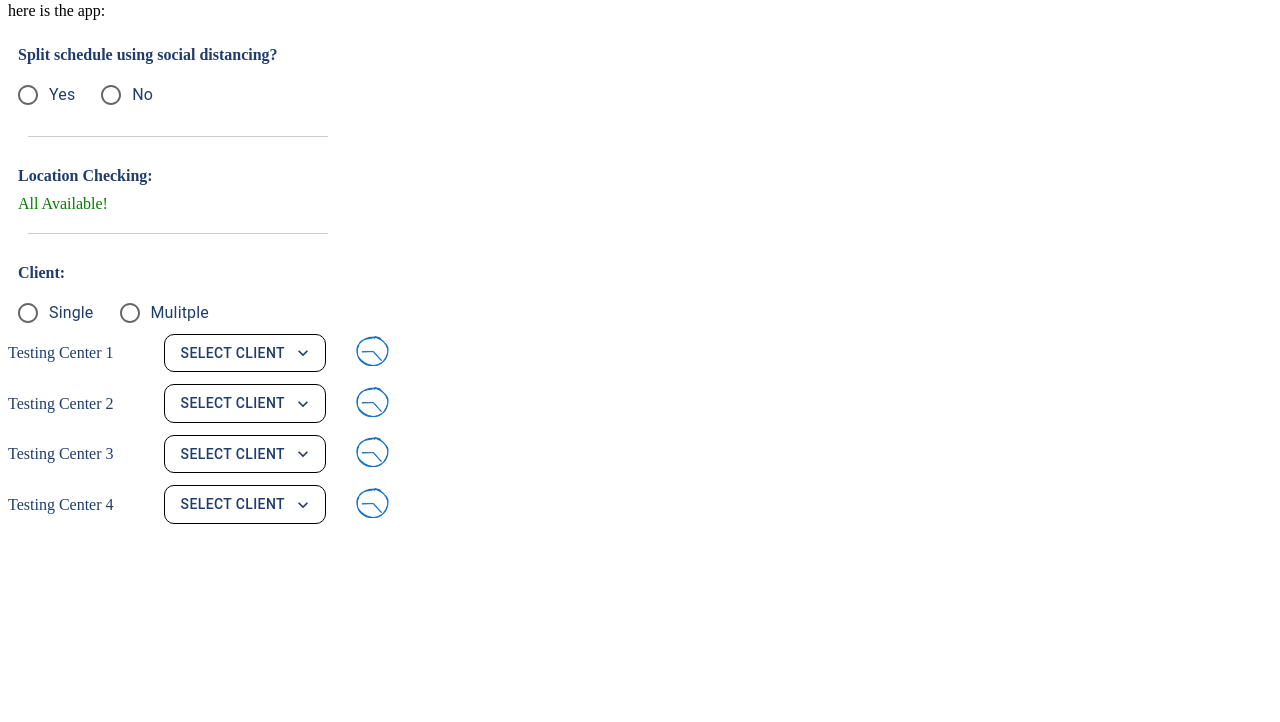
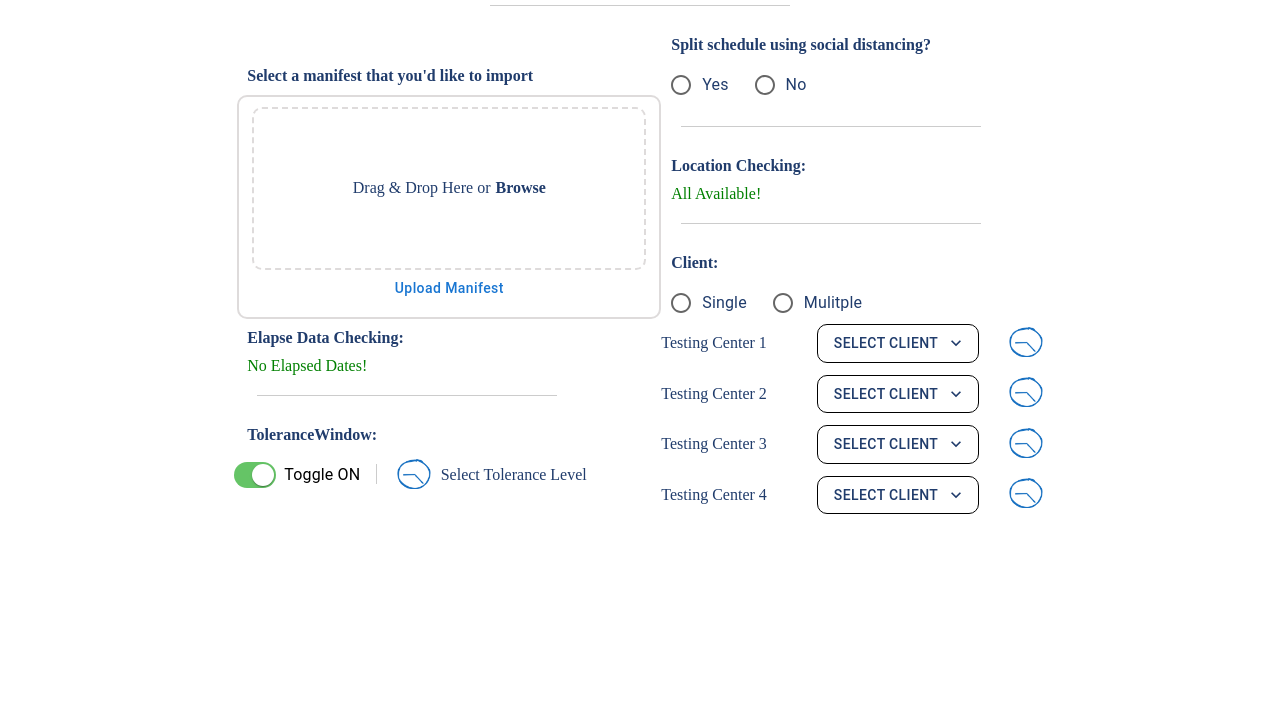
Before and after one commit to gavinBP/DocumentUploadReactComponent, a React app: page / in a window 1280 px wide. Shown: the part 78-800 px from the top of the page. Built offline with nearby package versions, Linux system fonts and the light colour scheme.

Commit message:
filled out the elapse data and tolerance window componenets. started on the drag and drop component (functionality needs to be built next) and started on the overall orienting of the visual layout of the page

```diff
--- a/src/components/App.js
+++ b/src/components/App.js
@@ -1,15 +1,40 @@
 import React, { Component } from 'react'
 import "../css/main.css";
 import LocationOptions from './LocationOptions';
+import SwitchButton from './SwitchButton'
+import QuestionBlock from './QuestionBlock';
+import UploadManifest from './UploadManifest';
 
 class App extends Component {
 
     render() {
         return (
-            <div>
-                <h1>Hello World!</h1>
-                <p>here is the app:</p>
-                <LocationOptions />
+            <div className='mainDiv'>
+                <div>
+                    X
+                </div>
+                <div style={{
+                    display:"flex",
+                    flexDirection: "column",
+                    alignItems: "center"
+                    }}>
+                    <div className='header'>Document Upload</div>
+                    <div className='line' style={{width:"300px"}}></div>
+                </div>
+                <div className='mainInfoDiv'>
+                    <div>
+                        <UploadManifest />
+                        <QuestionBlock question={"Elapse Data Checking:"} noOptions={true} statement={"No Elapsed Dates!"}/>
+                        <div className='line' style={{width:"300px"}}></div>
+                        <QuestionBlock question={"ToleranceWindow:"} isToleranceWindow={true} />
+                    </div>
+                    <div>
+                        <LocationOptions />
+                    </div>
+                </div>
+                <div>
+
+                </div>
             </div>
         )
     }
--- a/src/components/QuestionBlock.js
+++ b/src/components/QuestionBlock.js
@@ -4,19 +4,42 @@ import { useState } from 'react';
 import Radio from '@mui/material/Radio';
 import RadioGroup from '@mui/material/RadioGroup';
 import FormControlLabel from '@mui/material/FormControlLabel';
+import SwitchButton from './SwitchButton';
+import miniClock from '../images/miniClock.png';
 
 function QuestionBlock(props) {
-    const { question, optionOne, optionTwo, noOptions } = props;
+    const { question, optionOne, optionTwo, noOptions, statement, isToleranceWindow } = props;
     const [value, setValue] = useState('');
 
     const handleChange = (event) => {
         setValue(event.target.value);
+        console.log(statement)
+    }
+
+    if(isToleranceWindow) {
+        return (
+            <>
+                <div>
+                    <div className='QuestionBlockQuestion'>{question}</div>
+                </div>
+                <div className='toleranceWindowOptions'>
+                    <div>
+                        <SwitchButton />
+                    </div>
+                    <div className='miniVertLine'></div>
+                    <div style={{display: "flex", flexDirection: "row"}}>
+                        <img src={miniClock} style={{height:"30px", marginTop:"5px", marginRight: "10px", }}/>
+                        <div style={{color: "#203c6c", width:"200px", display: "flex", textAlign: "center", alignItems: "center"}}>Select Tolerance Level</div>
+                    </div>
+                </div>
+            </>
+        )
     }
 
     return (
         <>
             <div className='QuestionBlockQuestion'>{question}</div>
-            {noOptions ? (<div style={{color: "green", paddingLeft:"10px"}}>All Available!</div>):(<div>
+            {noOptions ? (<div style={{color: "green", paddingLeft:"10px"}}>{statement}</div>):(<div>
             <RadioGroup value={value} onChange={handleChange}>
                 <div>
                 <FormControlLabel value={"Yes"} control={<Radio />} label={optionOne} className='QuestionBlockAnswer'/>
--- a/src/components/QuestionBlockSection.js
+++ b/src/components/QuestionBlockSection.js
@@ -9,11 +9,11 @@ function QuestionBlockSection(props) {
     return (
         <>
             <div className='QuestionBlockSection'>
-                <QuestionBlock question={"Split schedule using social distancing?"} optionOne={"Yes"} optionTwo={"No"} noOptions={false}/>
+                <QuestionBlock question={"Split schedule using social distancing?"} optionOne={"Yes"} optionTwo={"No"} noOptions={false} isToleranceWindow={false} />
                 <div className='line'></div>
-                <QuestionBlock question={"Location Checking:"} noOptions={true}/>
+                <QuestionBlock question={"Location Checking:"} noOptions={true} statement={"All Available!"} isToleranceWindow={false}/>
                 <div className='line'></div>
-                <QuestionBlock question={"Client:"} optionOne={"Single"} optionTwo={"Mulitple"} noOptions={false}/>
+                <QuestionBlock question={"Client:"} optionOne={"Single"} optionTwo={"Mulitple"} noOptions={false} isToleranceWindow={false}/>
             </div>
         </>
     )
--- /dev/null
+++ b/src/components/SwitchButton.js
@@ -0,0 +1,82 @@
+import * as React from 'react';
+import { useState } from 'react';
+import { styled } from '@mui/material/styles';
+import FormGroup from '@mui/material/FormGroup';
+import FormControlLabel from '@mui/material/FormControlLabel';
+import Switch from '@mui/material/Switch';
+import Stack from '@mui/material/Stack';
+import Typography from '@mui/material/Typography';
+
+
+const IOSSwitch = styled((props) => (
+  <Switch focusVisibleClassName=".Mui-focusVisible" disableRipple {...props} />
+))(({ theme }) => ({
+  width: 42,
+  height: 26,
+  padding: 0,
+  '& .MuiSwitch-switchBase': {
+    padding: 0,
+    margin: 2,
+    transitionDuration: '300ms',
+    '&.Mui-checked': {
+      transform: 'translateX(16px)',
+      color: '#fff',
+      '& + .MuiSwitch-track': {
+        backgroundColor: theme.palette.mode === 'dark' ? '#2ECA45' : '#65C466',
+        opacity: 1,
+        border: 0,
+      },
+      '&.Mui-disabled + .MuiSwitch-track': {
+        opacity: 0.5,
+      },
+    },
+    '&.Mui-focusVisible .MuiSwitch-thumb': {
+      color: '#33cf4d',
+      border: '6px solid #fff',
+    },
+    '&.Mui-disabled .MuiSwitch-thumb': {
+      color:
+        theme.palette.mode === 'light'
+          ? theme.palette.grey[100]
+          : theme.palette.grey[600],
+    },
+    '&.Mui-disabled + .MuiSwitch-track': {
+      opacity: theme.palette.mode === 'light' ? 0.7 : 0.3,
+    },
+  },
+  '& .MuiSwitch-thumb': {
+    boxSizing: 'border-box',
+    width: 22,
+    height: 22,
+  },
+  '& .MuiSwitch-track': {
+    borderRadius: 26 / 2,
+    backgroundColor: theme.palette.mode === 'light' ? '#E9E9EA' : '#39393D',
+    opacity: 1,
+    transition: theme.transitions.create(['background-color'], {
+      duration: 500,
+    }),
+  },
+}));
+
+
+export default function SwitchButton(props) {
+    const [value, setValue] = useState("Toggle ON");
+
+
+    const handleChange = (e) => {
+        if(value === "Toggle ON") {
+            setValue("Toggle OFF")
+        }
+        else {
+            setValue("Toggle ON")
+        }
+    }
+
+  return (
+      <FormControlLabel
+        control={<IOSSwitch sx={{ m: 1 }} defaultChecked />}
+        label={value} onChange={handleChange}
+      />
+  );
+}
--- /dev/null
+++ b/src/components/UploadManifest.js
@@ -0,0 +1,32 @@
+import React, { Fragment } from 'react';
+import "../css/main.css";
+import { useState } from 'react';
+import Button from '@mui/material/Button';
+
+
+function UploadManifest(props) {
+    const [files, setFiles] = useState(null);
+
+    const handleDragOver = (event) => {
+        event.preventDefault();
+    }
+
+    const handleDrop = (event) => {
+        event.preventDefault();
+        console.log(event);
+    }
+
+    return (
+        <>
+            <div className='QuestionBlockQuestion'>Select a manifest that you'd like to import</div>
+            <div className='uploadBox'>
+                <div className='dropZone' onDragOver={handleDragOver} onDrop={handleDrop}>
+                    <div style={{color: "#203c6c"}}>Drag &amp; Drop Here or<strong style={{marginLeft: "5px"}}>Browse</strong></div>
+                </div>
+                <Button style={{textTransform:"none"}}>Upload Manifest</Button>
+            </div>
+        </>
+    )
+}
+
+export default UploadManifest;
--- a/src/css/main.css
+++ b/src/css/main.css
@@ -1,5 +1,17 @@
 body {
 
+}
+
+.mainInfoDiv {
+    display: flex;
+    flex-direction: row;
+    align-items: center;
+    justify-content: center;
+}
+
+.header {
+    font-size: xx-large;
+    color:#203c6c
 }
 
 .testing-center {
@@ -35,9 +47,48 @@ body {
     opacity: 20%;
 }
 
+.miniVertLine {
+    border-left: 1px solid #000;
+    margin-right: 20px;
+    margin-top: 10px;
+    height: 20px;
+    opacity: .2; /* Adjust the opacity value if needed */
+  }
+
 .QuestionBlockSection {
     display: flex;
     align-items: left;
     flex-direction: column;
     max-width: 300px;
 }
+
+.toleranceWindowOptions {
+    display: flex;
+    flex-direction: row;
+}
+
+.uploadBox {
+    display: flex;
+    flex-direction: column ;
+    justify-content: center;
+    align-items: center;
+    height: 200px;
+    width: 400px;
+    border: 2px solid #dedbdb;
+    border-radius: 10px;
+    /* opacity: .50; */
+    padding: 10px;
+}
+
+.dropZone {
+    display: flex;
+    flex-direction: row;
+    justify-content: center;
+    align-items: center;
+    height: 150px;
+    width: 360px;
+    border: 2px dashed #dedbdb;
+    border-radius: 10px;
+    /* opacity: .40; */
+    padding: 15px;
+}
```
